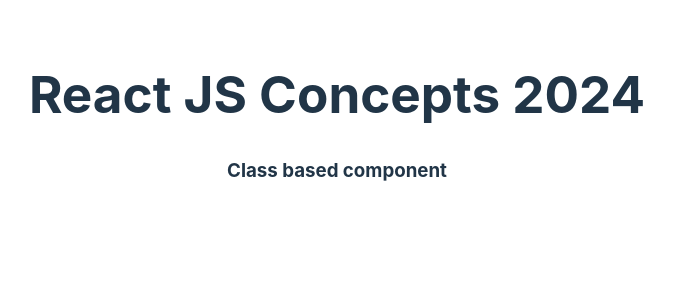
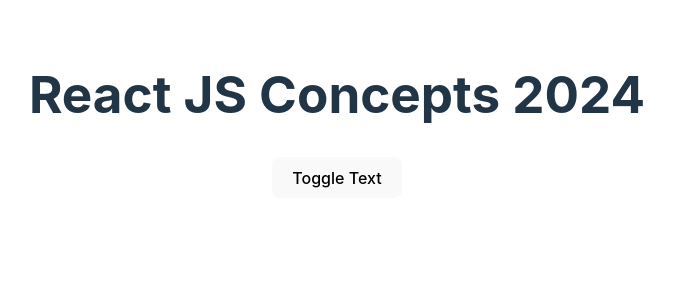
Before and after one commit to nguyentuanhung123/react-concepts-2024-of-Sangam-mukherjee, a React (Vite) app: page / in a window 1280 px wide. Shown: the top 300 px of the page, without its empty margins (303-977 px from the left). Built offline with nearby package versions, Linux system fonts and the light colour scheme.

Commit message:
state and setState on classComponent

```diff
--- a/src/components/class-based-component.jsx
+++ b/src/components/class-based-component.jsx
@@ -1,10 +1,50 @@
 import { Component } from "react";
 
 class ClassBasedComponent extends Component {
+
+    // state
+    state = {
+        showText: false,
+        changeColor: false
+    }
+
+    handleClick = () => {
+        console.log('button clicked');
+        // this is not recommened - điều này không được khuyến khích
+        // this.state.showText = !this.state.showText;
+
+        const { showText, changeColor } = this.state;
+
+        this.setState({
+            // showText: !this.state.showText
+            showText: !showText, // do ta đã để const { showText } = this.state bên trên nên không cần phải viết như bên trên
+            changeColor: !changeColor
+        })
+    };
+
+    // Cách bên dưới cũng được nhưng sẽ phức tạp
+    // constructor(props) {
+    //     super(props);
+
+    //     this.state = {
+    //         showText: false;
+    //     }
+    // }
+
     render() {
+
+        console.log(this.state); // { showText : false }
+
+        const { showText, changeColor } = this.state;
+
         return (
             <div>
-                <h3>Class based component</h3>
+                {
+                    showText ? (
+                        <h4 style={{ color: changeColor ? 'red' : 'black'}}>Class based component</h4>
+                    ) : null
+                }
+                <button onClick={this.handleClick}>Toggle Text</button>
             </div>
         )
     }
```
